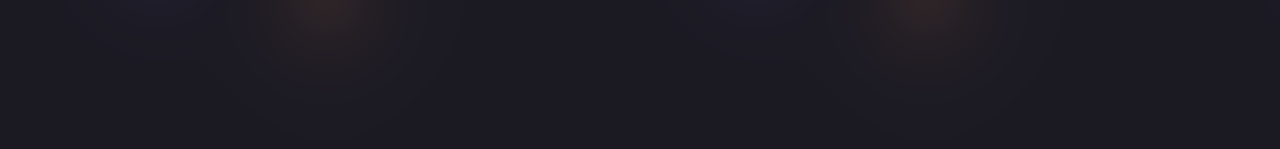
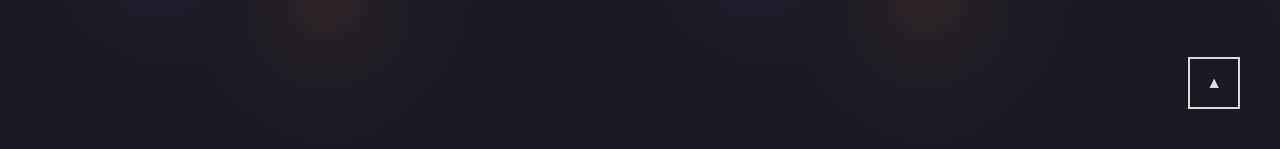
Before and after one commit to ns6630/conference-landing-page, a React (Create React App) app: page / in a window 1280 px wide. Shown: the part 651-800 px from the top of the page. Built offline with nearby package versions, Linux system fonts and the light colour scheme.

Commit message:
Добавлен компонент длля скролла на начало страницы.

```diff
--- a/src/App.tsx
+++ b/src/App.tsx
@@ -30,12 +30,13 @@ import Footer from "./components/Footer";
 import Composition from "./components/Composition";
 import GlobalStyles from "./components/GlobalStyles";
 import Link from "./components/Link";
+import ScrollToTop from "./components/ScrollToTop";
 
 function App() {
   return (
     <div className="App">
       <GlobalStyles />
-      <Page>
+      <Page id={"top"}>
         <Header>
           <Logo />
           <Menu>
@@ -164,6 +165,8 @@ function App() {
         <Footer>
           Orel Design Conference &copy; 2021. All Rights Reserved.
         </Footer>
+
+        <ScrollToTop href={"#top"}>&#9650;</ScrollToTop>
       </Page>
     </div>
   );
--- /dev/null
+++ b/src/components/ScrollToTop.tsx
@@ -0,0 +1,11 @@
+import styled from "styled-components";
+import Button from "./Button";
+
+const ScrollToTop = styled(Button)`
+  position: fixed;
+  right: 40px;
+  bottom: 40px;
+  padding: 1em;
+`;
+
+export default ScrollToTop;
```
